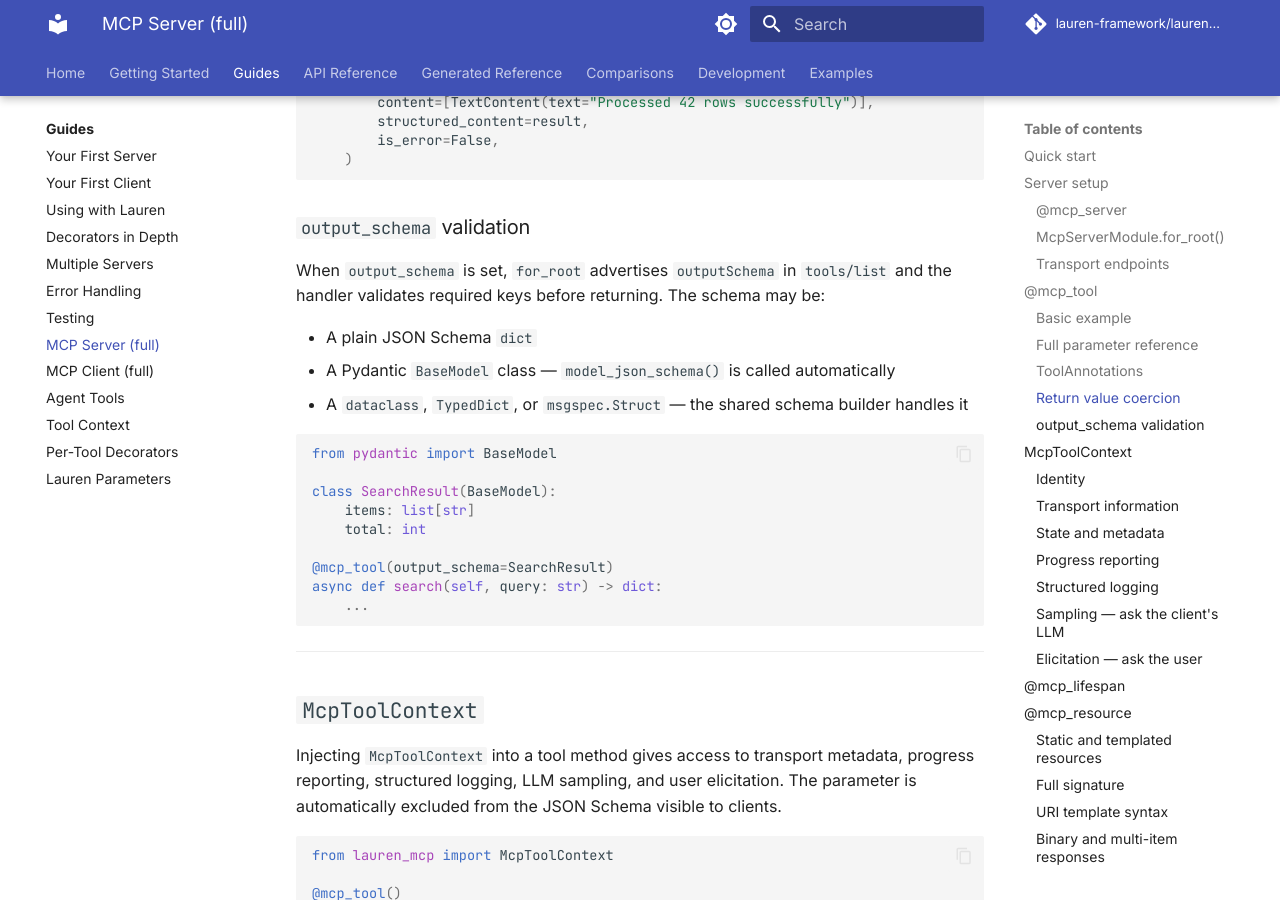
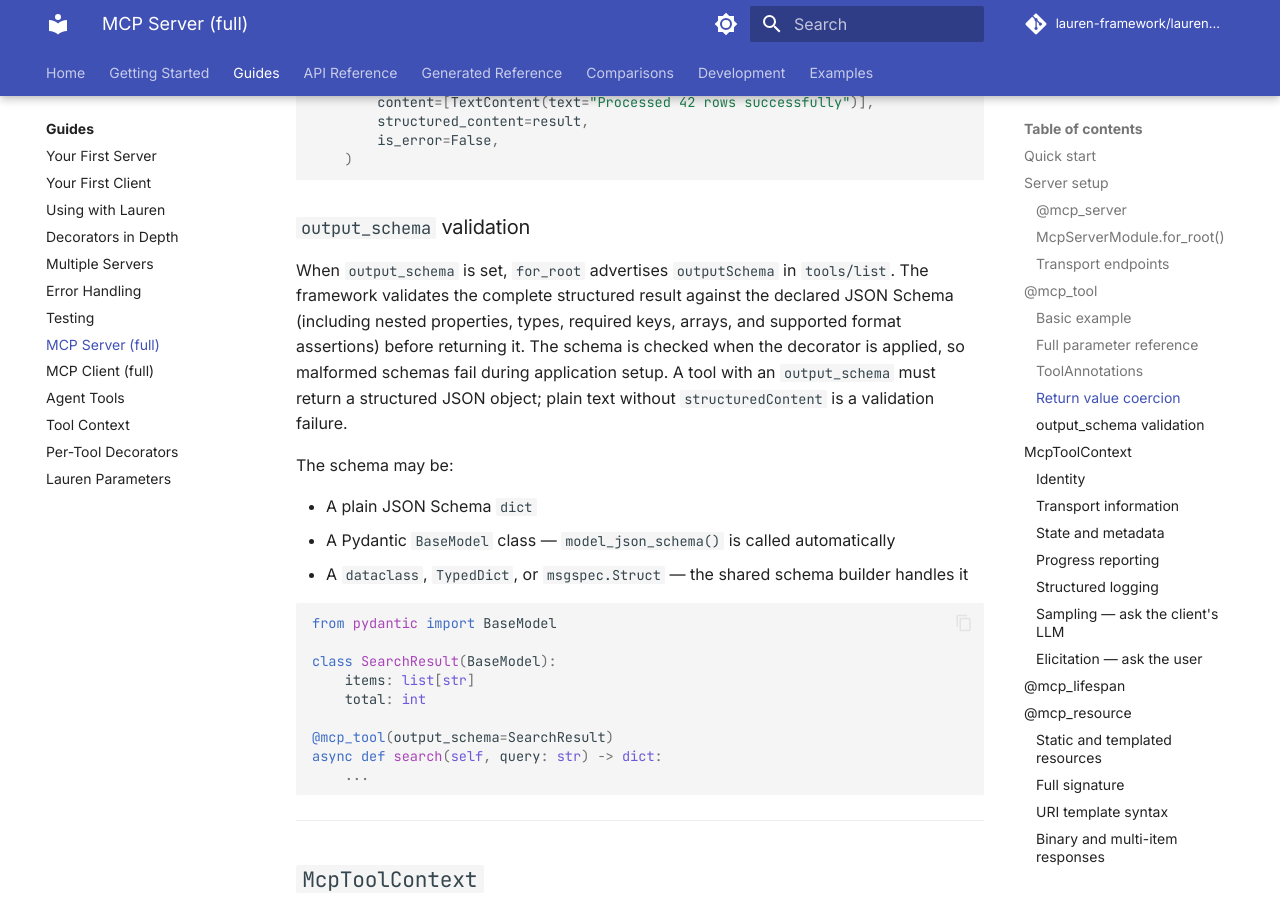
Before and after one commit to lauren-framework/lauren-mcp, an MkDocs documentation site: the page built from docs/guides/mcp-server.md, in a window 1280 px wide and 900 px high, scrolled down 6632 px. Built offline with MkDocs 1.6.1 and Material for MkDocs 9.7.7, drawn with Linux system fonts in a browser that asks for light colours; comment, search, counter and statistics services are not loaded; the version menu is left out.

Commit message:
docs: clarify structured output validation and tool hints

```diff
--- a/docs/guides/mcp-server.md
+++ b/docs/guides/mcp-server.md
@@ -279,8 +279,15 @@ async def process(self, data: str) -> ToolOutput:
 
 ### `output_schema` validation
 
-When `output_schema` is set, `for_root` advertises `outputSchema` in `tools/list` and
-the handler validates required keys before returning.  The schema may be:
+When `output_schema` is set, `for_root` advertises `outputSchema` in `tools/list`.
+The framework validates the complete structured result against the declared JSON
+Schema (including nested properties, types, required keys, arrays, and supported
+format assertions) before returning it. The schema is checked when the decorator is
+applied, so malformed schemas fail during application setup. A tool with an
+`output_schema` must return a structured JSON object; plain text without
+`structuredContent` is a validation failure.
+
+The schema may be:
 
 - A plain JSON Schema `dict`
 - A Pydantic `BaseModel` class — `model_json_schema()` is called automatically
```
